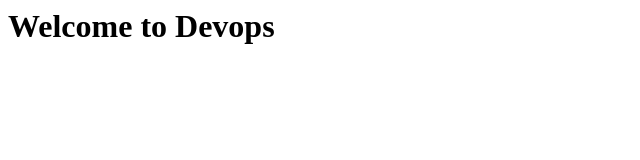
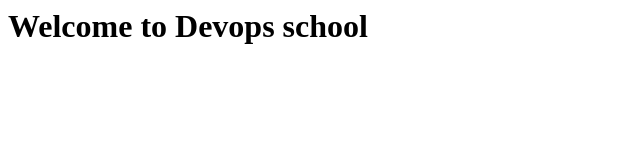
Before and after one commit to bhaumik2107/website, a plain HTML site: page index.html in a window 1280 px wide. Shown: the whole page, without its empty margins (0-640 px from the left). Drawn offline with Linux system fonts and the light colour scheme.

Commit message:
some change

```diff
--- a/index.html
+++ b/index.html
@@ -1,6 +1,6 @@
 <html>
 <title>jenkins CI/CD pipeline</title>
 <body>
-<h1> Welcome to Devops </h1>
+<h1> Welcome to Devops school </h1>
 </body>
 </html>
```
